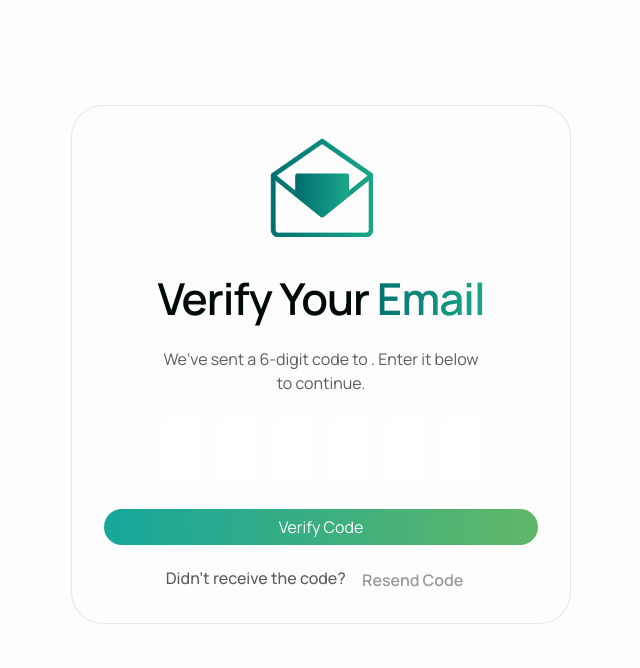
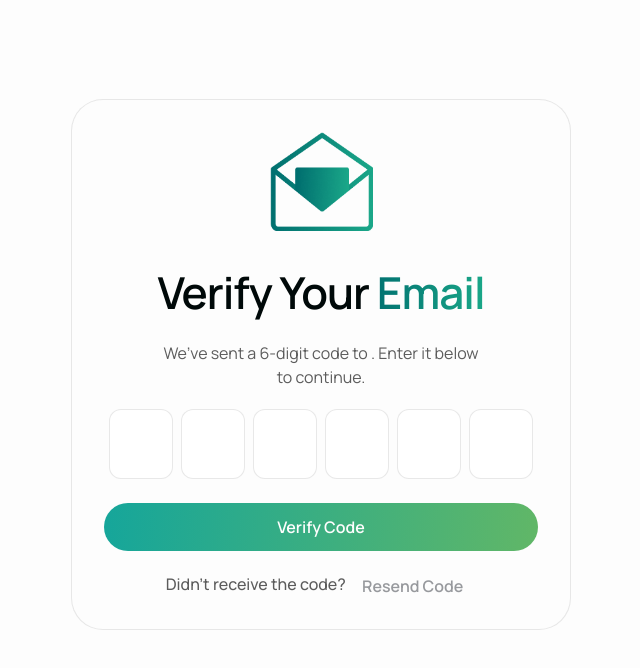
Before and after one commit to jamtechdev/propscore-ui, a React (Vite) app: page /verifyEmail in a window 1280 px wide. Shown: the top 668 px of the page, without its empty margins (319-959 px from the left). Built offline with nearby package versions, Linux system fonts and the light colour scheme.

Commit message:
Design pages

```diff
--- a/src/App.css
+++ b/src/App.css
@@ -12,6 +12,12 @@
 
 .btn-group {
     padding: 0;
+}
+
+.header-container{
+  width: 100%;
+  max-width: 1320px;
+  margin: auto !important;
 }
 
 @media screen and (max-width: 768px) {
--- a/src/Component/VerifyEmail/verify.css
+++ b/src/Component/VerifyEmail/verify.css
@@ -46,12 +46,15 @@ body {
     z-index: 1;
     background: #fff;
     border-radius: 12px;
-    border: 1px solid transparent;
     transition: all 0.3s ease;
     text-align: center;
     font-size: 16px;
     font-family: "Manrope", sans-serif;
     font-weight: 400;
+    border: 1px solid var(--border-color);
+    border-radius: 12px;
+    width: 64px !important;
+    min-width: 64px !important;
 }
 
 .verify-email .form-group .form-control:focus {
--- a/src/Component/VerifyEmail/verify.jsx
+++ b/src/Component/VerifyEmail/verify.jsx
@@ -76,7 +76,7 @@ export default function VerifyEmail({
               onVerify();
             }}
           >
-            <div className="form-group mb-4 d-flex align-items-center gap-3 justify-content-center">
+            <div className="form-group mb-4 d-flex align-items-center gap-2 justify-content-center">
               {otpDigits.map((digit, index) => (
                 <input
                   key={index}
@@ -106,7 +106,7 @@ export default function VerifyEmail({
             <div className="form-group mb-3">
               <button
                 type="submit"
-                className="btn login-btn"
+                className="login-btn"
                 disabled={loading}
               >
                 Verify Code
--- a/src/Component/header/header-v1/header.jsx
+++ b/src/Component/header/header-v1/header.jsx
@@ -7,7 +7,7 @@ import { Link } from "react-router";
 const Header_V1 = ({goBack, canGoBack}) => {
   return (
     <header id="login-header" className="py-3">
-      <div className="container">
+      <div className="header-container">
         <div className="d-flex align-items-center justify-content-between">
           <div
             className="left"
--- a/src/Pages/ResetPassword/resetpassword.jsx
+++ b/src/Pages/ResetPassword/resetpassword.jsx
@@ -259,7 +259,7 @@ export default function ResetPassword() {
               </div>
 
               <div className="form-group mb-3">
-                <button type="submit" className="btn login-btn">
+                <button type="submit" className="login-btn">
                   Reset Password
                 </button>
               </div>
```
